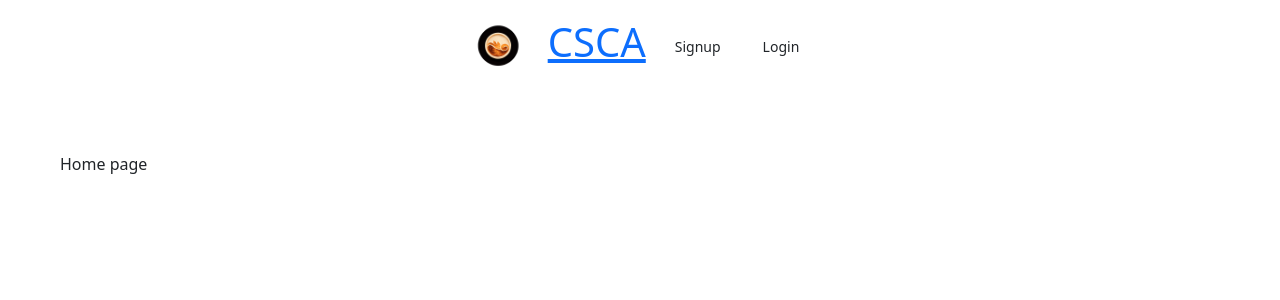
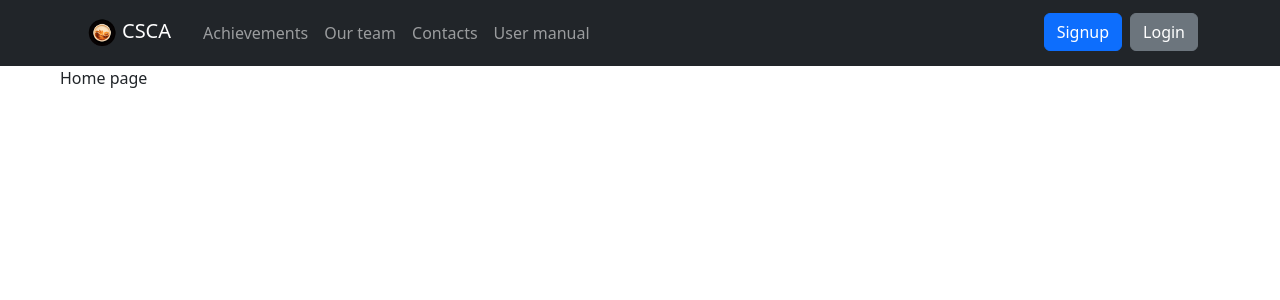
Before and after one commit to Digital-Voting-Team/csca-front, a Vue app: page / in a window 1280 px wide. Shown: the top 300 px of the page. Built offline with nearby package versions, Linux system fonts and the light colour scheme.

Commit message:
Remake navbar

```diff
--- a/src/components/NavbarComponent.vue
+++ b/src/components/NavbarComponent.vue
@@ -1,76 +1,84 @@
 <template>
-  <div class="navbar">
-    <nav>
-      <img src="@/assets/csca_logo.png" alt="Logo" />
-      <h1><router-link :to="{ name: 'Home' }">CSCA</router-link></h1>
-      <div class="links">
-        <div v-if="userStorage?.isLoggedIn === true">
-          <router-link :to="{ name: 'StaffView' }"> View staff </router-link>
-          <span>Hi there, {{ userStorage?.displayName }}</span>
-          <button @click="handleClick">Logout</button>
-        </div>
-        <div v-else>
-          <router-link class="btn" :to="{ name: 'Signup' }">Signup</router-link>
-          <router-link class="btn" :to="{ name: 'Login' }">Login</router-link>
-        </div>
+  <nav class="navbar navbar-dark bg-dark navbar-expand-lg">
+    <div class="container">
+      <router-link :to="{ name: 'Home' }" class="navbar-brand">
+        <img class="nav-logo mr-3" src="@/assets/csca_logo.png" alt="Logo"/>
+
+        <span class="d-none d-sm-inline">CSCA</span>
+      </router-link>
+      <div class="d-flex">
+
+        <ul class="navbar-nav d-flex me-2">
+
+          <li class="d-flex d-lg-none" v-if="userStorage?.isLoggedIn === true">
+            <a class="nav-link me-2" href="#">Hi there, {{ userStorage?.displayName }}</a>
+            <button class="btn btn-danger" @click="handleClick">Logout</button>
+          </li>
+
+          <li class="nav-item d-lg-none" v-else>
+            <router-link class="btn btn-primary me-2" :to="{ name: 'Signup' }">Signup</router-link>
+            <router-link class="btn btn-secondary" :to="{ name: 'Login' }">Login</router-link>
+          </li>
+        </ul>
+
+        <button class="navbar-toggler" type="button" data-bs-toggle="collapse" data-bs-target="#navbarCollapse"
+                aria-controls="navbarCollapse" aria-expanded="false" aria-label="Toggle navigation">
+          <span class="navbar-toggler-icon"></span>
+        </button>
       </div>
-    </nav>
-  </div>
+
+
+      <div class="navbar-collapse collapse" id="navbarCollapse">
+        <ul class="navbar-nav ml-auto d-flex justify-content-between w-100">
+          <li class="nav-item d-lg-flex">
+            <a class="nav-link" href="#">Achievements</a>
+            <a class="nav-link" href="#">Our team</a>
+            <a class="nav-link" href="#">Contacts</a>
+            <a class="nav-link" href="#">User manual</a>
+            <router-link v-if="userStorage?.isLoggedIn === true" class="nav-link" :to="{ name: 'StaffView' }"> View
+              staff
+            </router-link>
+          </li>
+
+          <li class="d-lg-flex d-none d-lg-block" v-if="userStorage?.isLoggedIn === true">
+            <a class="nav-link">Hi there, {{ userStorage?.displayName }}</a>
+            <button class="btn btn-danger" @click="handleClick">Logout</button>
+          </li>
+
+          <li class="nav-item d-none d-lg-block" v-else>
+            <router-link class="btn btn-primary me-2" :to="{ name: 'Signup' }">Signup</router-link>
+            <router-link class="btn btn-secondary" :to="{ name: 'Login' }">Login</router-link>
+          </li>
+        </ul>
+      </div>
+    </div>
+  </nav>
 </template>
 
 <script>
 import useLogout from "../composables/useLogout";
-import { useRouter } from "vue-router";
-import { useAuthUserStore } from "@/stores/auth-user";
+import {useRouter} from "vue-router";
+import {useAuthUserStore} from "@/stores/auth-user";
 
 export default {
   setup() {
     const userStorage = useAuthUserStore();
-    const { logout } = useLogout();
+    const {logout} = useLogout();
     const router = useRouter();
 
     const handleClick = async () => {
       await logout(userStorage.username);
       userStorage.isLoggedIn = false;
-      router.push({ name: "Login" });
+      router.push({name: "Login"});
     };
-
-    return { userStorage, logout, handleClick, router };
+    userStorage.isLoggedIn = false
+    return {userStorage, logout, handleClick, router};
   },
 };
 </script>
 
-<style scoped>
-.navbar {
-  padding: 16px 10px;
-  margin-bottom: 60px;
-  background: white;
-}
-nav {
-  display: flex;
-  align-items: center;
-  max-width: 1200px;
-  margin: 0 auto;
-}
+<style>
 nav img {
-  max-height: 60px;
-}
-nav h1 {
-  margin-left: 20px;
-}
-nav .links {
-  margin-left: auto;
-}
-nav .links a,
-button {
-  margin-left: 16px;
-  font-size: 14px;
-}
-span {
-  font-size: 14px;
-  display: inline-block;
-  margin-left: 16px;
-  padding-left: 16px;
-  border-left: 1px solid #eee;
+  max-height: 40px;
 }
 </style>
```
